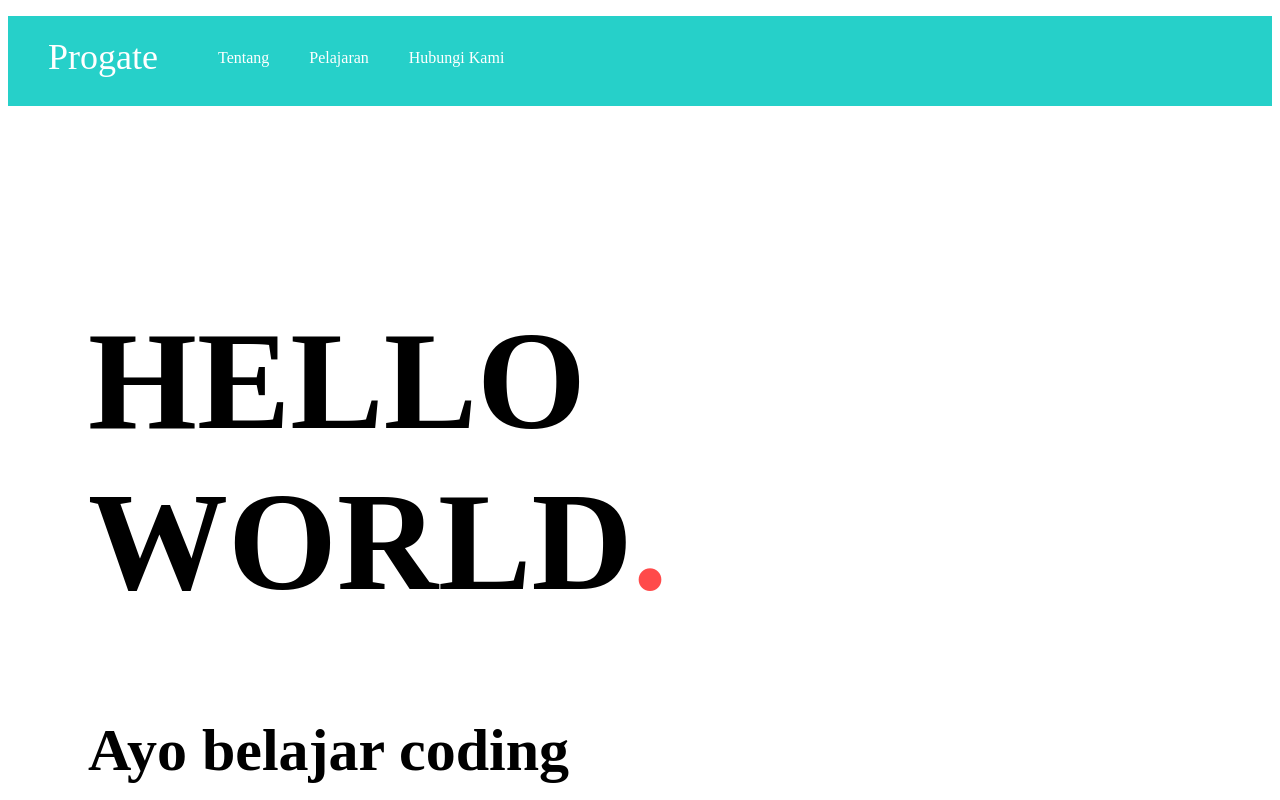
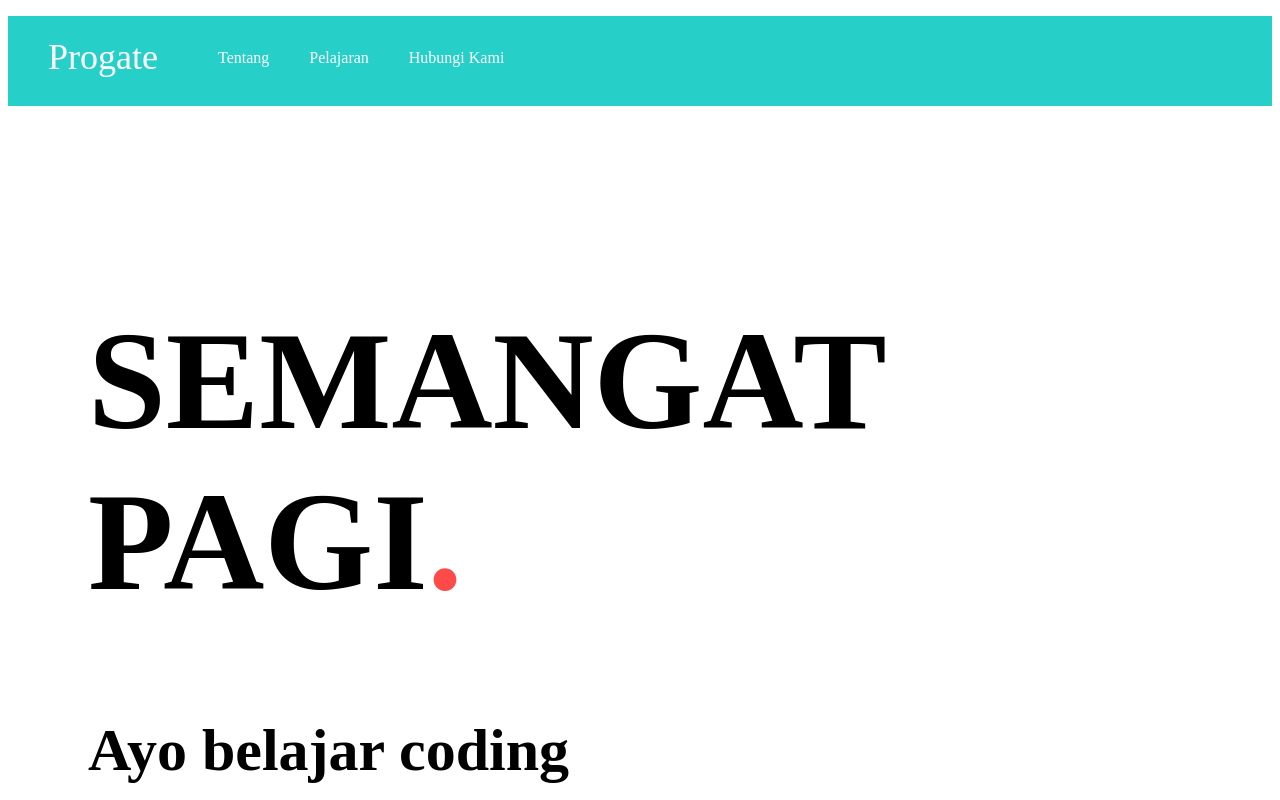
Before and after one commit to syamba/baidlowi, a plain HTML site: page index.html in a window 1280 px wide. Shown: the top 800 px of the page. Drawn offline with Linux system fonts and the light colour scheme.

Commit message:
Update index.html

```diff
--- a/index.html
+++ b/index.html
@@ -19,7 +19,7 @@
 
     <div class="main">
       <div class="copy-container">
-        <h1>HELLO WORLD<span>.</span></h1>
+        <h1>SEMANGAT PAGI<span>.</span></h1>
         <h2>Ayo belajar coding</h2>
       </div>
 
```
